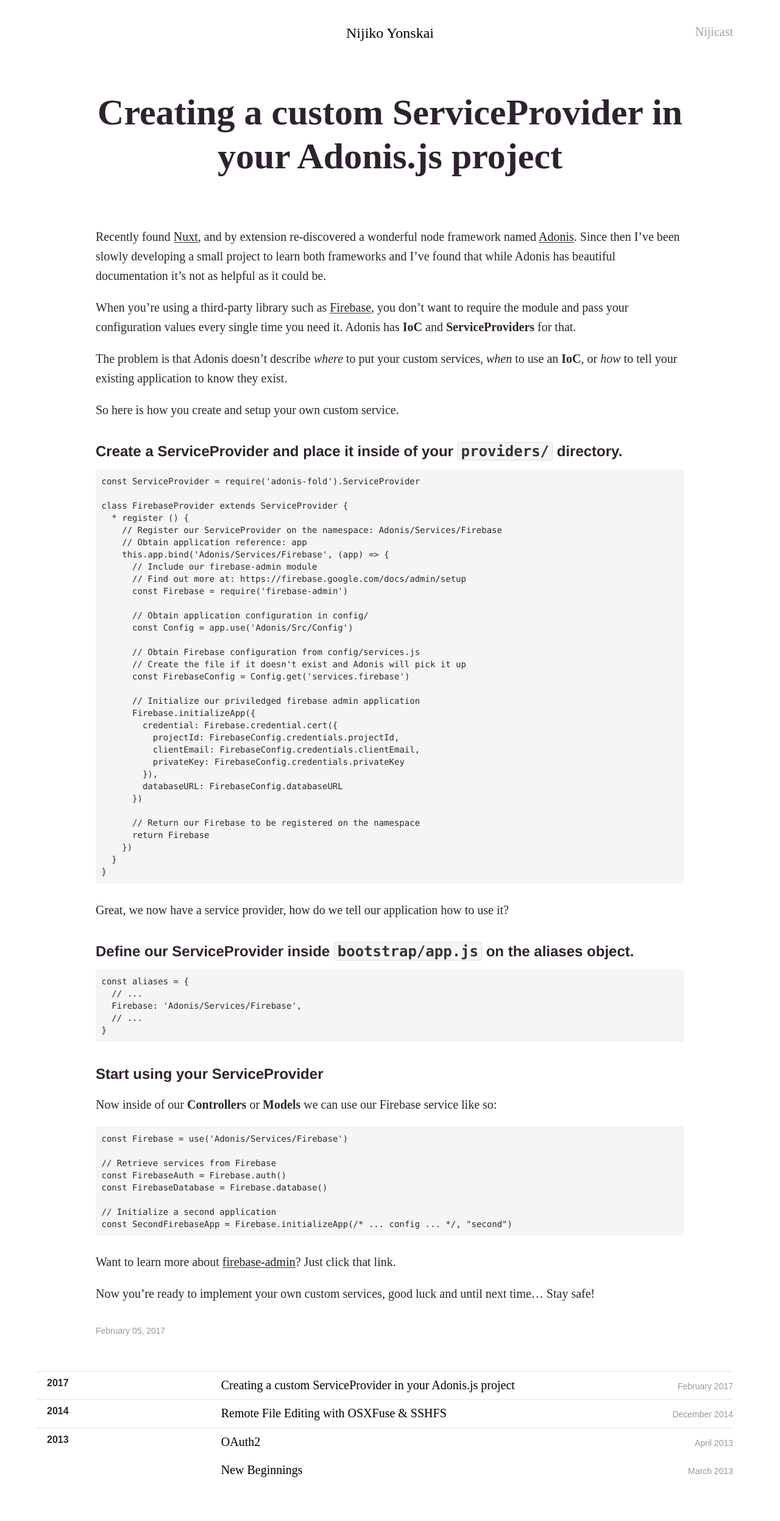
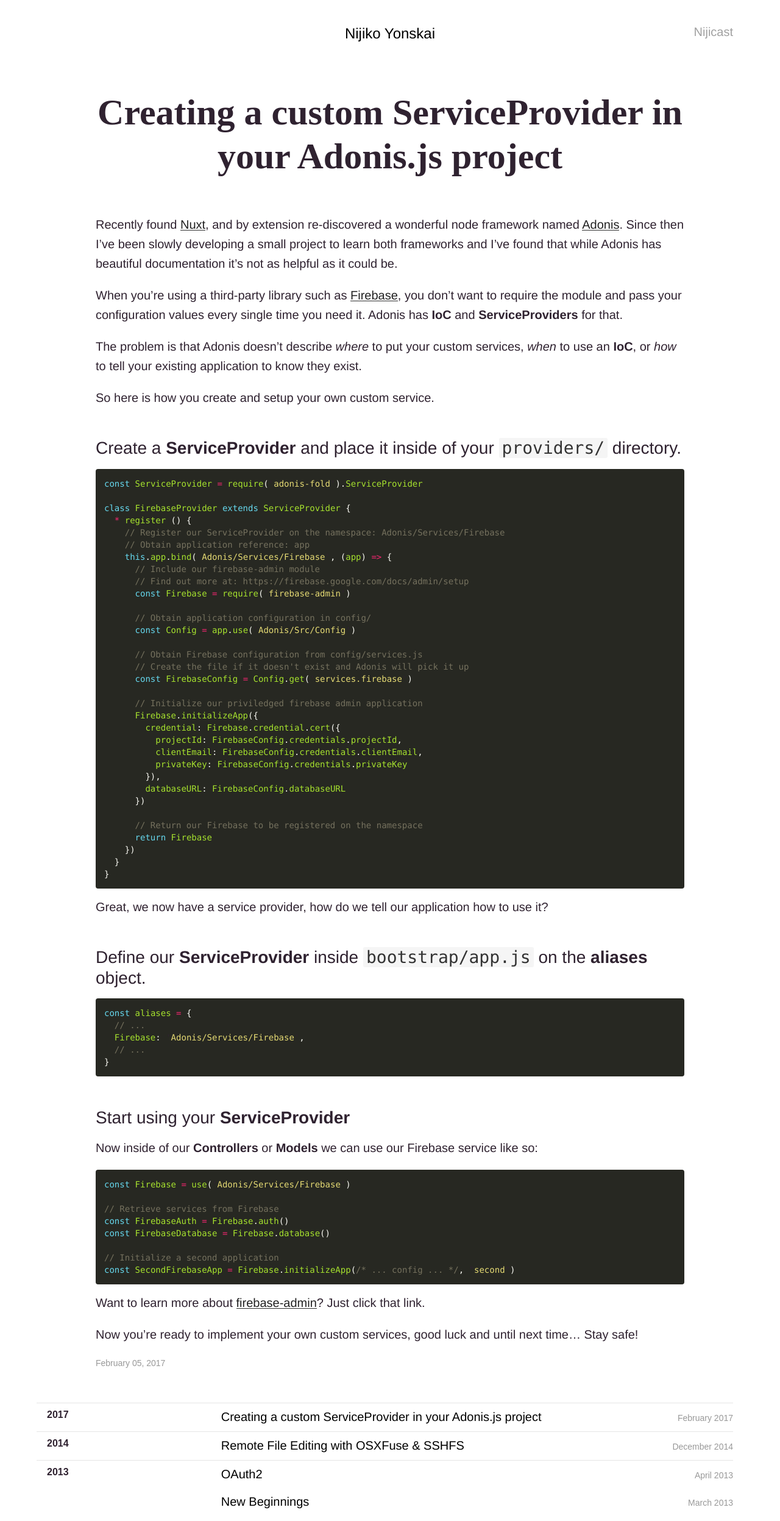
Before and after one commit to nijikokun/nijikokun.github.io, a Jekyll site: the page built from _posts/2017-02-05-Creating-a-custom-ServiceProvider-in-your-Adonis.js-project.md, in a window 1280 px wide. Shown: the whole page at 61% size. Built offline with Jekyll 4.4.1, drawn with Linux system fonts in a browser that asks for light colours; some web fonts are replaced; Markdown is read by kramdown in place of the engine named in the settings; before the commit the page ends 2441 px from its top, so only the background shows below that.

Commit message:
:nail_care: Font & Code highlighting

```diff
--- a/assets/css/base.css
+++ b/assets/css/base.css
@@ -5,12 +5,12 @@
 /* Typography & Basics */
 
 html {
-  font-family: Heuristica;
-  font-size: 125%;
+  font-family: "Clear Sans", "Helvetica Neue", Arial, Helvetica, sans-serif;
   line-height: 1.4;
   text-rendering: optimizeLegibility;
   -webkit-font-smoothing: antialiased;
   color: hsl(296, 17%, 16%);
+  font-size: 125%;
 }
 
 h1 {
@@ -20,29 +20,27 @@
 
 h2 {
   font-size: 36px;
-  font-size: 2.25rem
+  font-size: 1.4rem
 }
 
 h3 {
   font-size: 30px;
-  font-size: 1.875rem;
-  line-height: 1.8
+  font-size: 1.3rem;
 }
 
 h4 {
   font-size: 24px;
-  font-size: 1.5rem
+  font-size: 1.2rem
 }
 
 h5 {
   font-size: 20px;
-  font-size: 1.25rem;
-  line-height: 1.35
+  font-size: 1.1rem;
 }
 
 h6 {
   font-size: 18px;
-  font-size: 1.125rem
+  font-size: 1rem
 }
 
 li > ol,
@@ -343,6 +341,7 @@
 }
 
 
+
 /* Archive List */
 
 .archive-border-top {
@@ -422,13 +421,13 @@
 .article h4,
 .article h5,
 .article h6 {
-  font-family: "Helvetica Neue",Helvetica,Arial,sans-serif;
-  /* font-weight: 400; */
+  font-family: "Clear Sans", "Helvetica Neue",Helvetica,Arial,sans-serif;
+  font-weight: 400;
   /* line-height: 1.33 !important; */
   /* margin-bottom: 27px; */
   letter-spacing: auto;
-  font-size: 1.2em;
-  margin: 1.6em 0 .6em 0;
+  /* font-size: 1.2em; */
+  margin: 1.8em 0 .6em 0;
   line-height: 1.2;
 }
 
@@ -454,7 +453,7 @@
 }
 
 .article p {
-  /* margin: 0; */
+  margin-top: 0;
   line-height: 1.6;
   /* padding-left: 1em; */
 }
@@ -481,8 +480,8 @@
 
 .article pre {
   display: block;
-  padding: 9.5px;
-  margin: 0 0 27px;
+  padding: 1em;
+  margin-bottom: 1em;
   font-size: 14px;
   line-height: 20px;
   word-break: break-all;
@@ -689,8 +688,8 @@
 .article p {/* color: hsl(296, 17%, 16%); */}
 .article a,
 .article a:hover { color: #212121; box-shadow: inset 0 -1px 0 hsl(0, 0%, 100%),inset 0 -2px 0 #2F2F2F; }
-.article pre {background-color: #f5f5f5;border: 1px solid #ccc;border: none;}
-.article code { color: #333; background-color: #f5f5f5; border: 1px solid #ccc; border: 1px solid rgba(0,0,0,.1); }
+.article pre {background-color: hsl(0, 0%, 98%);border: 1px solid #ccc;border: none;}
+.article code {color: #333;background-color: #f5f5f5;/* border: 1px solid #ccc; *//* border: 1px solid rgba(0,0,0,.1); */}
 
 .article bloquote { border-color: hsla(0, 0%, 0%, 0.65) }
 
@@ -706,3 +705,71 @@
 .episode-list-item .now-playing .bar {  background: #ffffff; }
 .episode-list-playing { background: #000000; }
 .episode-list-playing .episode-list-title { color: #FFFFFF; }
+
+/* HL */
+
+.highlight pre { background-color: #272822; }
+.highlight .hll { background-color: #272822; }
+.highlight .c { color: #75715e } /* Comment */
+.highlight .err { color: #960050; background-color: #1e0010 } /* Error */
+.highlight .k { color: #66d9ef } /* Keyword */
+.highlight .l { color: #ae81ff } /* Literal */
+.highlight .n { color: #f8f8f2 } /* Name */
+.highlight .o { color: #f92672 } /* Operator */
+.highlight .p { color: #f8f8f2 } /* Punctuation */
+.highlight .cm { color: #75715e } /* Comment.Multiline */
+.highlight .cp { color: #75715e } /* Comment.Preproc */
+.highlight .c1 { color: #75715e } /* Comment.Single */
+.highlight .cs { color: #75715e } /* Comment.Special */
+.highlight .ge { font-style: italic } /* Generic.Emph */
+.highlight .gs { font-weight: bold } /* Generic.Strong */
+.highlight .kc { color: #66d9ef } /* Keyword.Constant */
+.highlight .kd { color: #66d9ef } /* Keyword.Declaration */
+.highlight .kn { color: #f92672 } /* Keyword.Namespace */
+.highlight .kp { color: #66d9ef } /* Keyword.Pseudo */
+.highlight .kr { color: #66d9ef } /* Keyword.Reserved */
+.highlight .kt { color: #66d9ef } /* Keyword.Type */
+.highlight .ld { color: #e6db74 } /* Literal.Date */
+.highlight .m { color: #ae81ff } /* Literal.Number */
+.highlight .s { color: #e6db74 } /* Literal.String */
+.highlight .na { color: #a6e22e } /* Name.Attribute */
+.highlight .nb { color: #f8f8f2 } /* Name.Builtin */
+.highlight .nc { color: #a6e22e } /* Name.Class */
+.highlight .no { color: #66d9ef } /* Name.Constant */
+.highlight .nd { color: #a6e22e } /* Name.Decorator */
+.highlight .ni { color: #f8f8f2 } /* Name.Entity */
+.highlight .ne { color: #a6e22e } /* Name.Exception */
+.highlight .nf { color: #a6e22e } /* Name.Function */
+.highlight .nl { color: #f8f8f2 } /* Name.Label */
+.highlight .nn { color: #f8f8f2 } /* Name.Namespace */
+.highlight .nx { color: #a6e22e } /* Name.Other */
+.highlight .py { color: #f8f8f2 } /* Name.Property */
+.highlight .nt { color: #f92672 } /* Name.Tag */
+.highlight .nv { color: #f8f8f2 } /* Name.Variable */
+.highlight .ow { color: #f92672 } /* Operator.Word */
+.highlight .w { color: #f8f8f2 } /* Text.Whitespace */
+.highlight .mf { color: #ae81ff } /* Literal.Number.Float */
+.highlight .mh { color: #ae81ff } /* Literal.Number.Hex */
+.highlight .mi { color: #ae81ff } /* Literal.Number.Integer */
+.highlight .mo { color: #ae81ff } /* Literal.Number.Oct */
+.highlight .sb { color: #e6db74 } /* Literal.String.Backtick */
+.highlight .sc { color: #e6db74 } /* Literal.String.Char */
+.highlight .sd { color: #e6db74 } /* Literal.String.Doc */
+.highlight .s2 { color: #e6db74 } /* Literal.String.Double */
+.highlight .se { color: #ae81ff } /* Literal.String.Escape */
+.highlight .sh { color: #e6db74 } /* Literal.String.Heredoc */
+.highlight .si { color: #e6db74 } /* Literal.String.Interpol */
+.highlight .sx { color: #e6db74 } /* Literal.String.Other */
+.highlight .sr { color: #e6db74 } /* Literal.String.Regex */
+.highlight .s1 { color: #e6db74 } /* Literal.String.Single */
+.highlight .ss { color: #e6db74 } /* Literal.String.Symbol */
+.highlight .bp { color: #f8f8f2 } /* Name.Builtin.Pseudo */
+.highlight .vc { color: #f8f8f2 } /* Name.Variable.Class */
+.highlight .vg { color: #f8f8f2 } /* Name.Variable.Global */
+.highlight .vi { color: #f8f8f2 } /* Name.Variable.Instance */
+.highlight .il { color: #ae81ff } /* Literal.Number.Integer.Long */
+
+.highlight .gh { } /* Generic Heading & Diff Header */
+.highlight .gu { color: #75715e; } /* Generic.Subheading & Diff Unified/Comment? */
+.highlight .gd { color: #f92672; } /* Generic.Deleted & Diff Deleted */
+.highlight .gi { color: #a6e22e; } /* Generic.Inserted & Diff Inserted */
```
